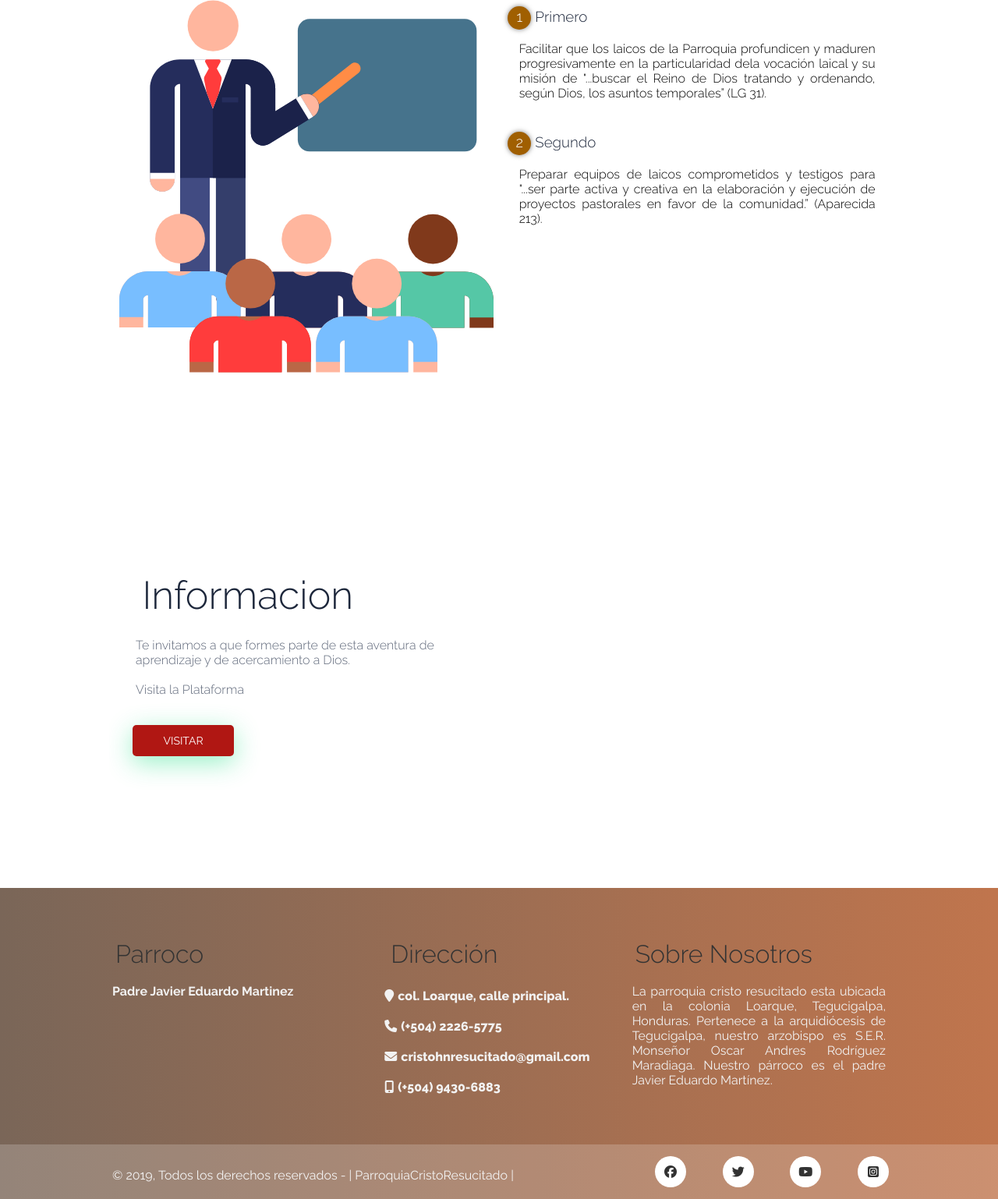
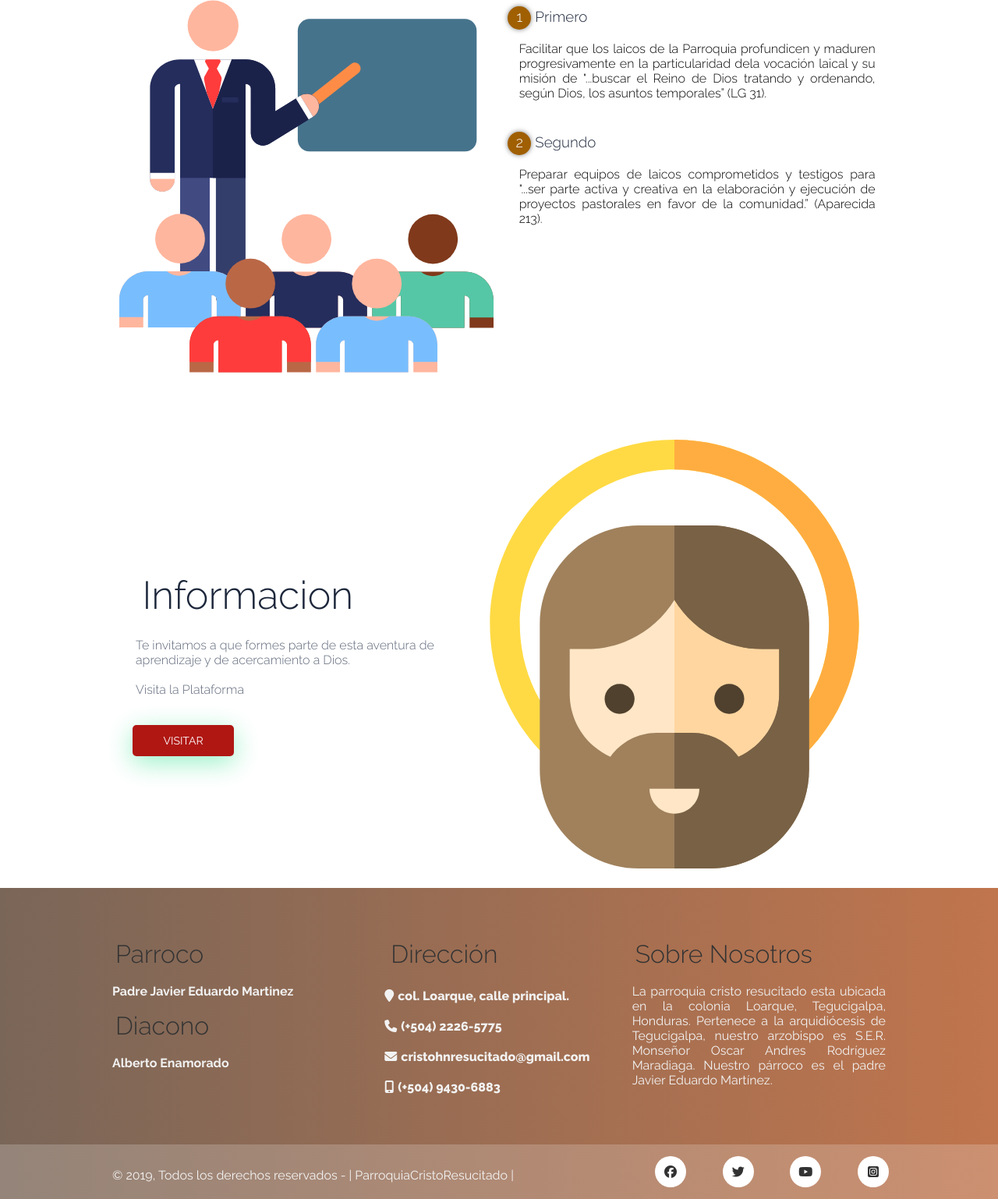
Before and after one commit to LidiaMejia/ParroquiaCR, a PHP site: page /mvc/index.php?page=plataforma in a window 1280 px wide. Shown: the part 706-2244 px from the top of the page at 78% size. Run offline with PHP 8.4, Linux system fonts and the light colour scheme; some libraries are stand-ins or nearby versions.

Commit message:
correccion

```diff
--- a/controllers/parroquia/plataforma.control.php
+++ b/controllers/parroquia/plataforma.control.php
@@ -12,6 +12,7 @@
 
     $arrViewData['page_title'] = "Plataforma Educativa";
     addJsRef("public/js/main.js");
+    addJsRef("public/js/mainindex.js");
 
     renderizar("parroquia/plataforma", $arrViewData);
  }
--- a/views/layout.view.tpl
+++ b/views/layout.view.tpl
@@ -85,6 +85,12 @@
                                     <br/>
 
                                 </p>
+                                <h3>Diacono</h3>
+                                <p>
+                                    <b>Alberto Enamorado</b>
+                                    <br/>
+
+                                </p>
                                 </div>
                             <div class="footer-columna">
                                 <h3> Dirección</h3>
@@ -133,5 +139,7 @@
                   });
               });
             </script>
+<script src="js/mainindex.js"></script>
+
         </body>
     </html>
--- a/views/parroquia/plataforma.view.tpl
+++ b/views/parroquia/plataforma.view.tpl
@@ -48,6 +48,6 @@
             </p>
             <a href="https://larazondecreer.com/" target="_blank">Visitar</a>
         </section>
-        <img src="public/imgs/god.svg" alt="" data-aos="zoom-out-up" data-aos-duration="2000">
+        <img src="public/imgs/god.svg">
     </section>
     <link rel="stylesheet" href="public/css/estilos.css">
```
